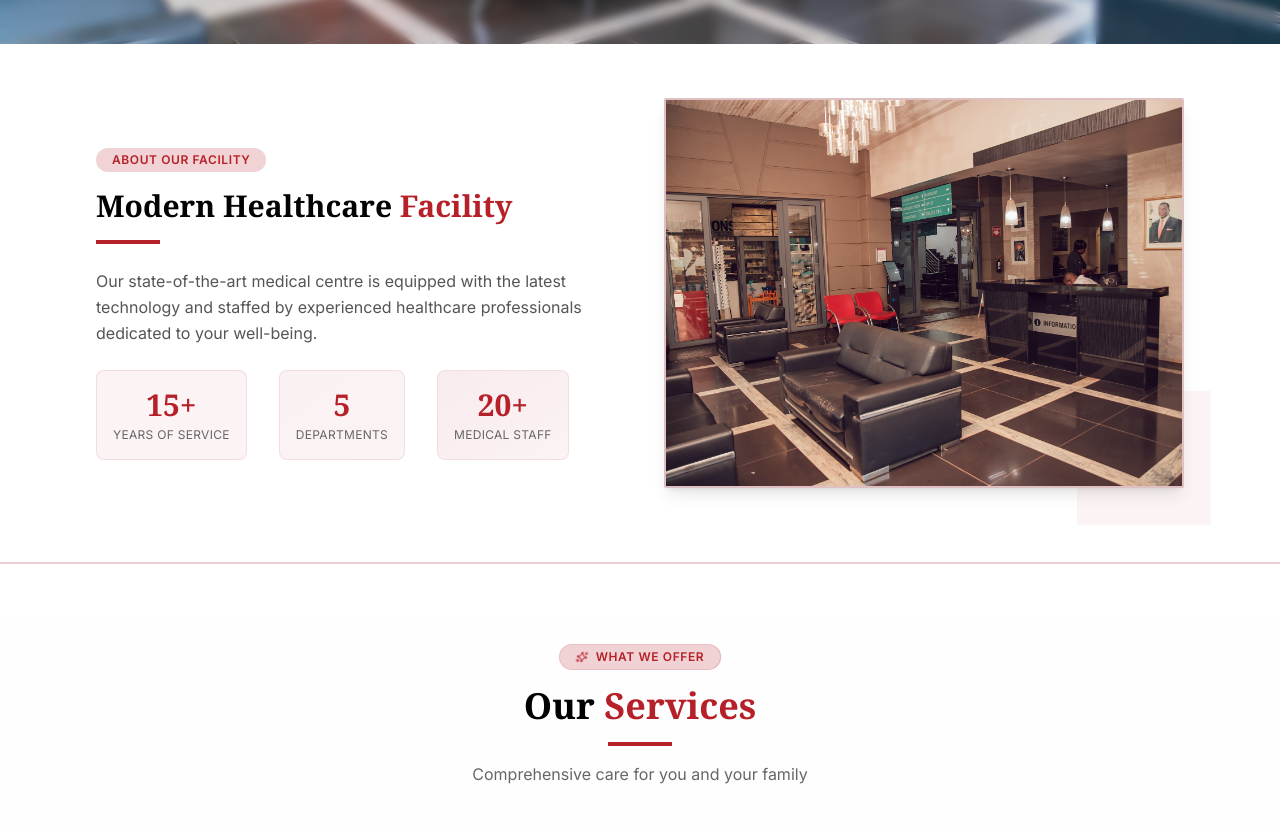
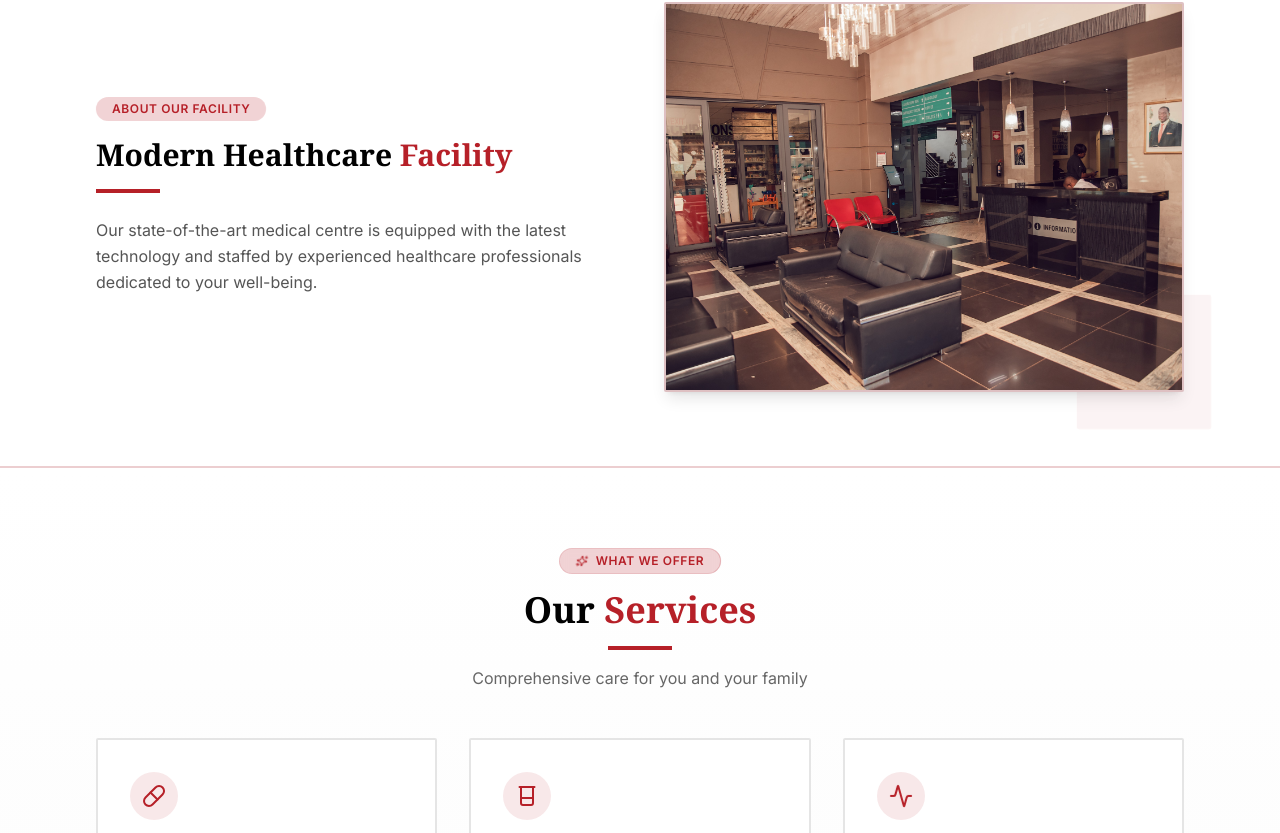
Before and after one commit to paskachi/baines-intercare-web, a React (Vite) app: page / in a window 1280 px wide. Shown: the part 801-1634 px from the top of the page. Built offline with nearby package versions, Linux system fonts and the light colour scheme.

Commit message:
update 14/1/26
update 14/1/26

```diff
--- a/src/components/Layout.tsx
+++ b/src/components/Layout.tsx
@@ -54,7 +54,7 @@ export function Layout({
           repeat: Infinity,
           ease: 'easeInOut'
         }} className="flex items-center gap-1.5 justify-center">
-           <span className='flex items-center space-x-2'><Clock className="" /> <span>Open 24/7</span></span>
+           <span className='flex items-center space-x-2'><Clock  /> <span>Open 24/7</span></span>
           </motion.div>
         </div>
       </motion.div>
--- a/src/pages/HomePage.tsx
+++ b/src/pages/HomePage.tsx
@@ -1,12 +1,12 @@
 import React from 'react';
 import { Link } from 'react-router-dom';
-import { ArrowRight, Activity, Beaker, Heart, Stethoscope, Pill, Sparkles } from 'lucide-react';
+import { ArrowRight, Activity, Beaker, Heart, Stethoscope, Pill, Sparkles, HeartPulse } from 'lucide-react';
 import { motion, useScroll } from 'framer-motion';
 export function HomePage() {
   useScroll();
   return <div className="bg-white/80 backdrop-blur-lg">
       {/* Hero Section*/}
-      <section className="relative py-24 sm:py-32 overflow-hidden">
+      <section className="relative py-20 sm:py-30 overflow-hidden">
         {/*  Background */}
           <img src="reception.jpg"  className="absolute inset-0 w-full h-full object-cover z-0"/>
 
@@ -28,7 +28,7 @@ export function HomePage() {
           delay: i * 2,
           ease: 'linear'
         }}>
-            <Heart className="w-3 h-3 text-white" />
+            <HeartPulse className="w-5 h-5 animate-pulse text-red-800" />
           </motion.div>)}
         </div>
 
@@ -227,53 +227,6 @@ export function HomePage() {
                 technology and staffed by experienced healthcare professionals
                 dedicated to your well-being.
               </p>
-              <div className="flex items-center gap-8 text-sm text-[#666]">
-                {[{
-                value: '15+',
-                label: 'Years of Service',
-                delay: 0
-              }, {
-                value: '5',
-                label: 'Departments',
-                delay: 0.1
-              }, {
-                value: '20+',
-                label: 'Medical Staff',
-                delay: 0.2
-              }].map((stat, i) => <motion.div key={i} initial={{
-                opacity: 0,
-                y: 20
-              }} animate={{
-                opacity: 1,
-                y: 0
-              }} transition={{
-                duration: 0.5,
-                delay: 0.4 + stat.delay
-              }} className="text-center backdrop-blur-sm bg-[#B62028]/5 p-4 rounded-lg border border-[#B62028]/10 relative overflow-hidden">
-                    <motion.div className="absolute inset-0 bg-gradient-to-br from-[#B62028]/10 to-transparent" animate={{
-                  opacity: [0, 0.5, 0]
-                }} transition={{
-                  duration: 3,
-                  repeat: Infinity,
-                  ease: 'easeInOut',
-                  delay: i * 0.5
-                }} />
-                    <motion.div initial={{
-                  scale: 0
-                }} animate={{
-                  scale: 1
-                }} transition={{
-                  duration: 0.5,
-                  delay: 0.6 + stat.delay,
-                  type: 'spring'
-                }} className="text-3xl font-serif font-bold text-[#B62028] relative z-10">
-                      {stat.value}
-                    </motion.div>
-                    <div className="text-xs uppercase tracking-wide mt-1 relative z-10">
-                      {stat.label}
-                    </div>
-                  </motion.div>)}
-              </div>
             </motion.div>
             <motion.div initial={{
             opacity: 0,
```
Also changed, not shown: package.json (+7 -7 lines), 1 other file (tests, documents, lock files or other folders).
